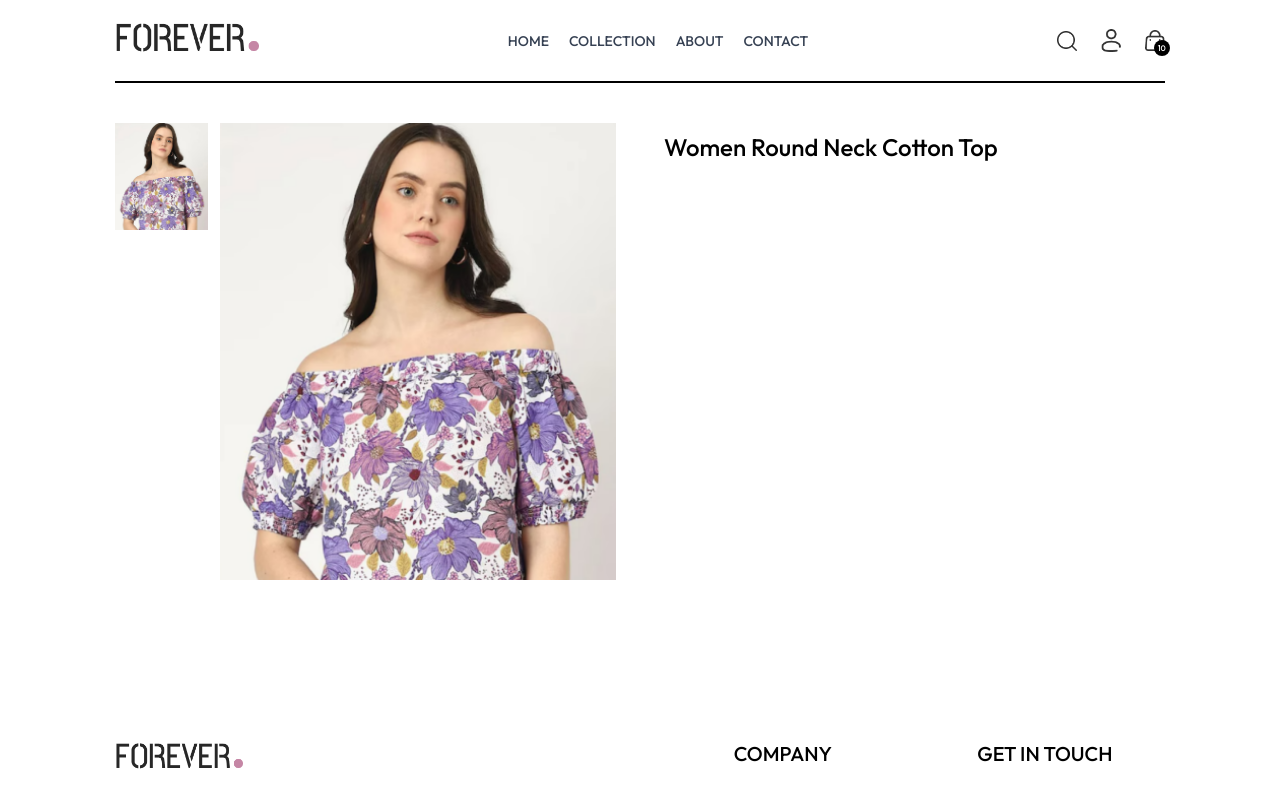
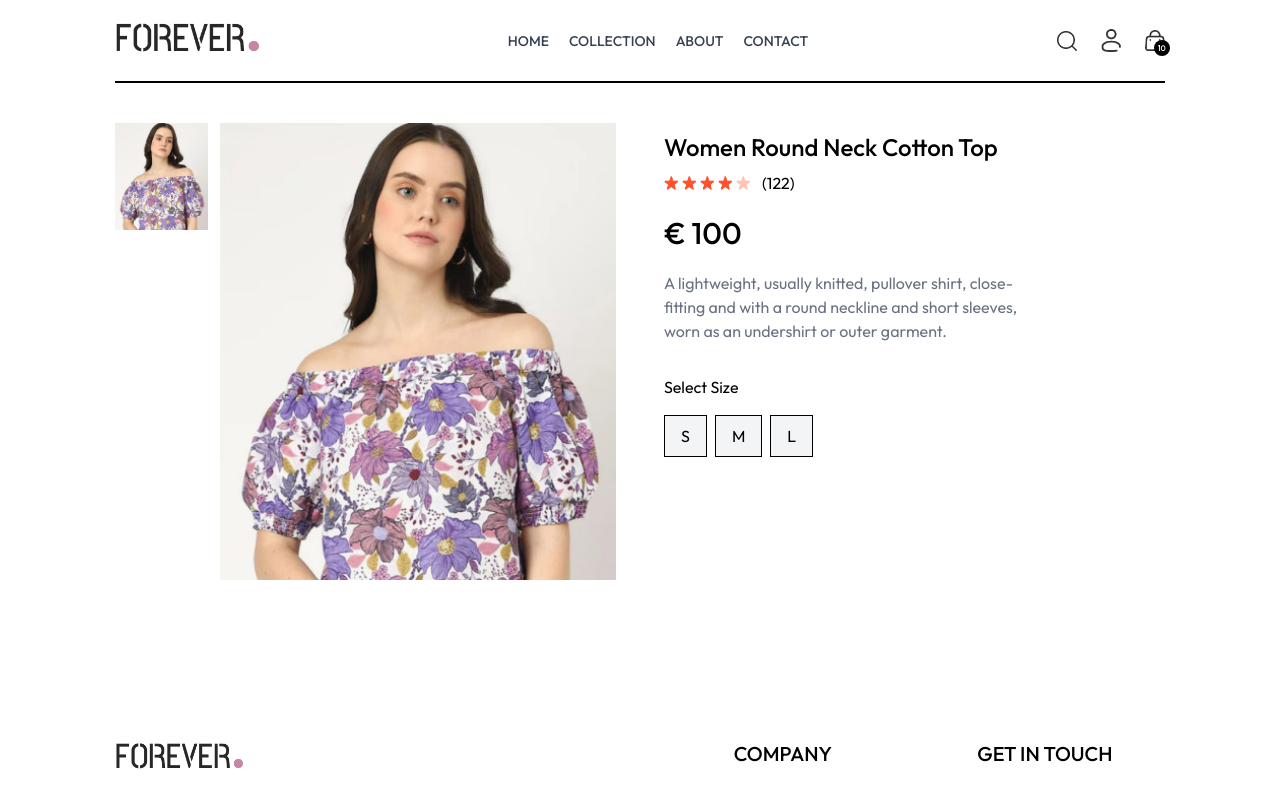
Before and after one commit to edwyn16/Forever, a React (Vite) app: page /product/aaaaa in a window 1280 px wide. Shown: the top 791 px of the page. Built offline with nearby package versions, Linux system fonts and the light colour scheme.

Commit message:
Product info is now being displayed.

```diff
--- a/src/pages/Product.jsx
+++ b/src/pages/Product.jsx
@@ -5,7 +5,7 @@ import { assets } from '../assets/frontend_assets/assets'
 
 const Product = () => {
   const {productId} = useParams()
-  const {products} = useContext(ShopContext)
+  const {products, currency} = useContext(ShopContext)
 
   const [productData, setProductData] = useState(false)
   const [image, setImage] = useState('')
@@ -28,7 +28,7 @@ const Product = () => {
 
   return productData ? (
     <div className='border-t-2 pt-10 transition-opacity ease-in duration-500 opacity-100'>
-      {/* Product Data */}
+      {/* ----- Product Data ----- */}
       <div className='flex gap-12 sm:gap-12 flex-col sm:flex-row'>
         {/**  Product Images */}
         <div className='flex-1 flex flex-col-reverse gap-3 sm:flex-row'>
@@ -43,9 +43,29 @@ const Product = () => {
             <img className='w-full h-auto' src={image} alt="" />
           </div>
         </div>
-        {/**  Product Info */}
+        {/** ----- Product Info ----- */}
         <div className='flex-1'>
             <h1 className='font-medium text-2xl mt-2'> {productData.name} </h1>
+            <div className='flex items-center gap-1 mt-2'>
+              <img src={assets.star_icon} alt="" className="w-3.5" />
+              <img src={assets.star_icon} alt="" className="w-3.5" />
+              <img src={assets.star_icon} alt="" className="w-3.5" />
+              <img src={assets.star_icon} alt="" className="w-3.5" />
+              <img src={assets.star_dull_icon} alt="" className="w-3.5" />
+              <p className='pl-2'> (122) </p>
+            </div>
+            <p className='mt-5 text-3xl font-medium'> {currency} {productData.price} </p>
+            <p className='mt-5 text-gray-500 md:w-3/4'> {productData.description} </p>
+            <div className='flex flex-col gap-4 my-8'>
+              <p> Select Size </p>
+              <div className='flex gap-2'>
+                {
+                  productData.sizes.map((item, index) => (
+                    <button className={`border py-2 px-4 bg-gray-100`} key={index}> {item} </button>
+                  ))
+                }
+              </div>
+            </div>
         </div>
       </div>
     </div>
```
